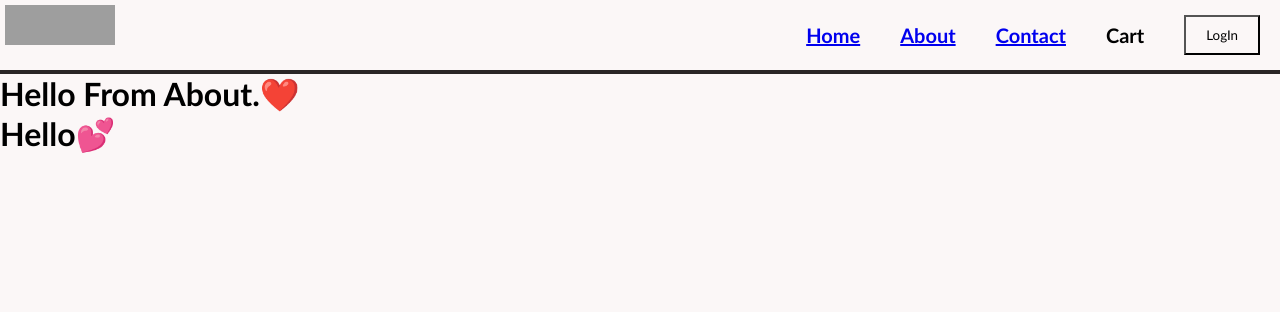
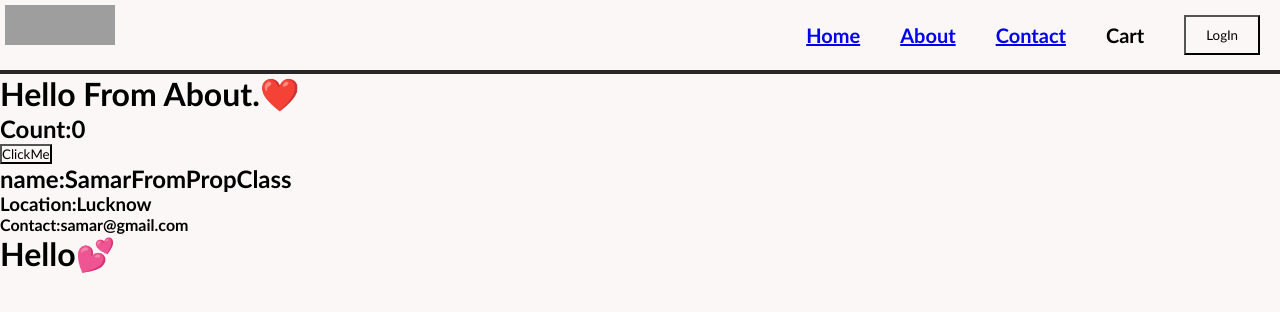
Before and after one commit to SamarSiddiqui/Hello-React, a React (Vite) app: page /about in a window 1280 px wide. Shown: the top 312 px of the page. Built offline with nearby package versions, Linux system fonts and the light colour scheme; grey boxes are pictures that could not be loaded.

Commit message:
Learned How to create Class-based Component and How to pass props.

```diff
--- a/src/components/About.js
+++ b/src/components/About.js
@@ -1,7 +1,10 @@
+import UserClass from "./User"
 export function About () {
     return (
         <div className="aboutUs">
         <h1>Hello From About.❤️</h1>
+        <UserClass name="SamarFromPropClass"/>
+
         </div>
     )
 }
--- a/src/components/App.js
+++ b/src/components/App.js
@@ -34,7 +34,7 @@ let appRouter = createBrowserRouter([
         element:<About />
       },
       {
-        path:"restaurants /:resId",
+        path:"restaurants/:resId",
         element: <ResMenu />
       }
     ],
--- /dev/null
+++ b/src/components/User.js
@@ -0,0 +1,34 @@
+import React from "react";
+class UserClass extends React.Component{
+    constructor(props) {
+        super(props)
+
+        // const state = useState(0)
+        this.state= {
+            count:0
+        }
+    }
+
+    render() {
+        const {name}= this.props
+        const {count} = this.state
+        return (
+            <>
+            <h2>Count:{count}</h2>
+            <button
+            onClick={()=>{
+                this.setState({
+                    count:this.state.count+1
+                })
+            }}
+            >ClickMe</button>
+            <h2>name:{name}</h2>
+            <h3>Location:Lucknow</h3>
+            <h4>Contact:samar@gmail.com</h4>
+            </>
+        )
+    }
+}
+
+
+export default UserClass;
--- a/style.css
+++ b/style.css
@@ -223,3 +223,8 @@
     margin: 0.5em;
     list-style: none;
 }
+
+.user-box{
+    border: 2px solid gold;
+    padding: 2em;
+}
```
